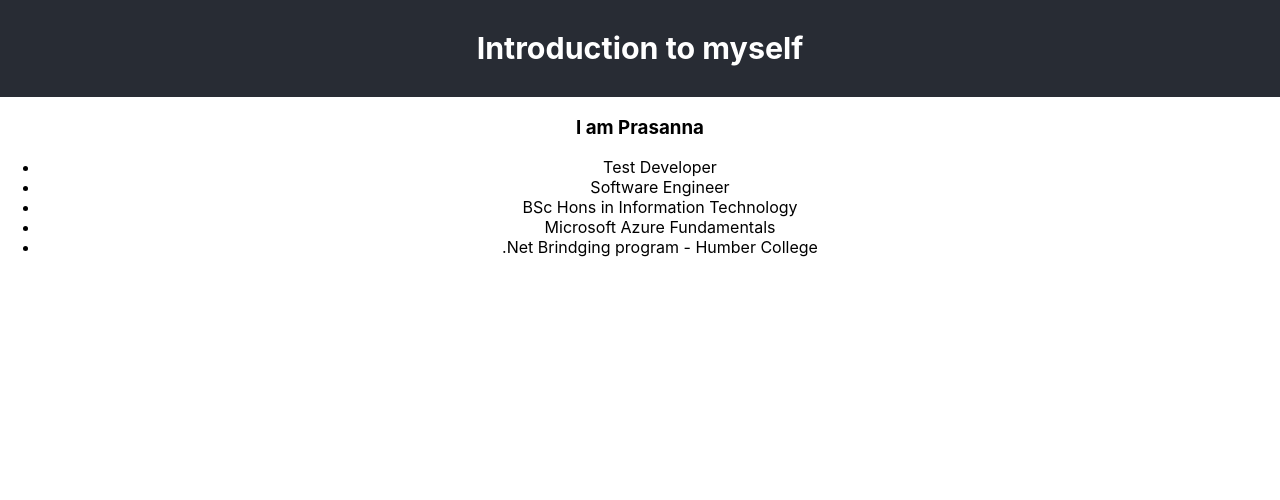
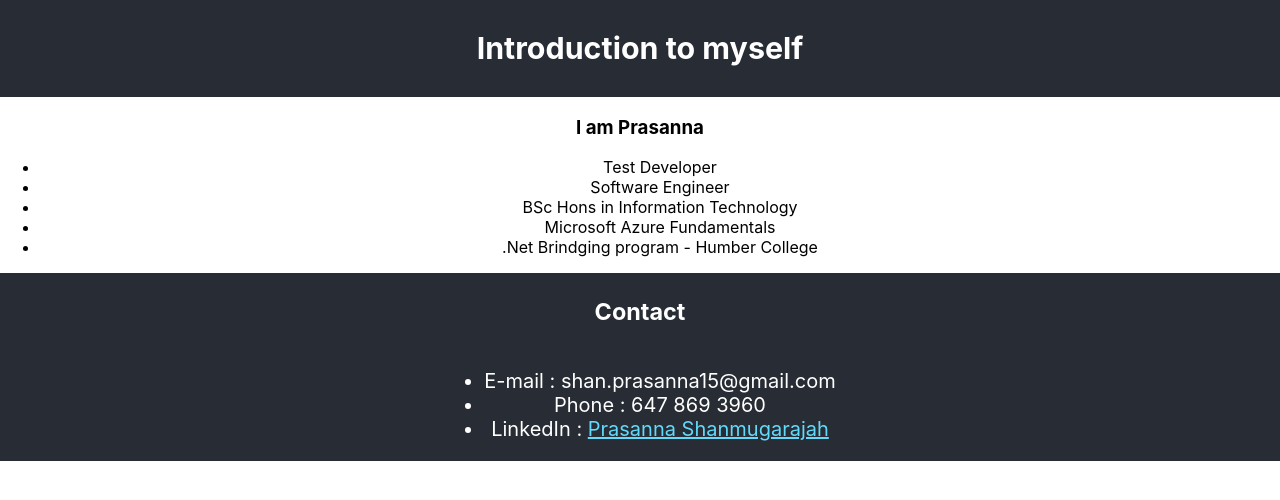
Before and after one commit to shan-prasanna15/literate-octo-fortnight, a JavaScript app: page / in a window 1280 px wide. Shown: the top 500 px of the page. Built offline with nearby package versions, Linux system fonts and the light colour scheme; the HTML template or start-up script is replaced by a standard one.

Commit message:
Completed multi component nesting

```diff
--- a/src/App.css
+++ b/src/App.css
@@ -24,6 +24,17 @@
   color: white;
 }
 
+.App-footer {
+  background-color: #282c34;
+  min-height: 10vh;
+  display: flex;
+  flex-direction: column;
+  align-items: center;
+  justify-content: center;
+  font-size: calc(4px + 2vmin);
+  color: white;
+}
+
 .App-link {
   color: #61dafb;
 }
--- a/src/App.js
+++ b/src/App.js
@@ -1,5 +1,6 @@
 import './App.css';
-import Header from './Header';
+import Footer from './Components/Footer';
+import Header from './Components/Header';
 import MyInfo from './MyInfo/MyInfo'
 
 function App() {
@@ -7,6 +8,7 @@ function App() {
     <div className="App">
       <Header />
       <MyInfo />
+      <Footer />
     </div>
   );
 }
--- /dev/null
+++ b/src/Components/Footer.js
@@ -0,0 +1,24 @@
+function Footer(){
+    return (
+        <div>
+            <footer className="App-footer">
+                <h3>
+                    Contact
+                </h3>
+                <ul>
+                    <li>
+                        E-mail : shan.prasanna15@gmail.com
+                    </li>
+                    <li>
+                        Phone : 647 869 3960
+                    </li>
+                    <li>
+                        LinkedIn : <a class= "App-link" href="https://www.linkedin.com/in/prasanna-shanmugarajah/">Prasanna Shanmugarajah</a>
+                    </li>
+                </ul>
+            </footer>
+        </div>
+    )
+}
+
+export default Footer;
```
Also changed, not shown: src/Components/Header.js (renamed from src/Header.js).
